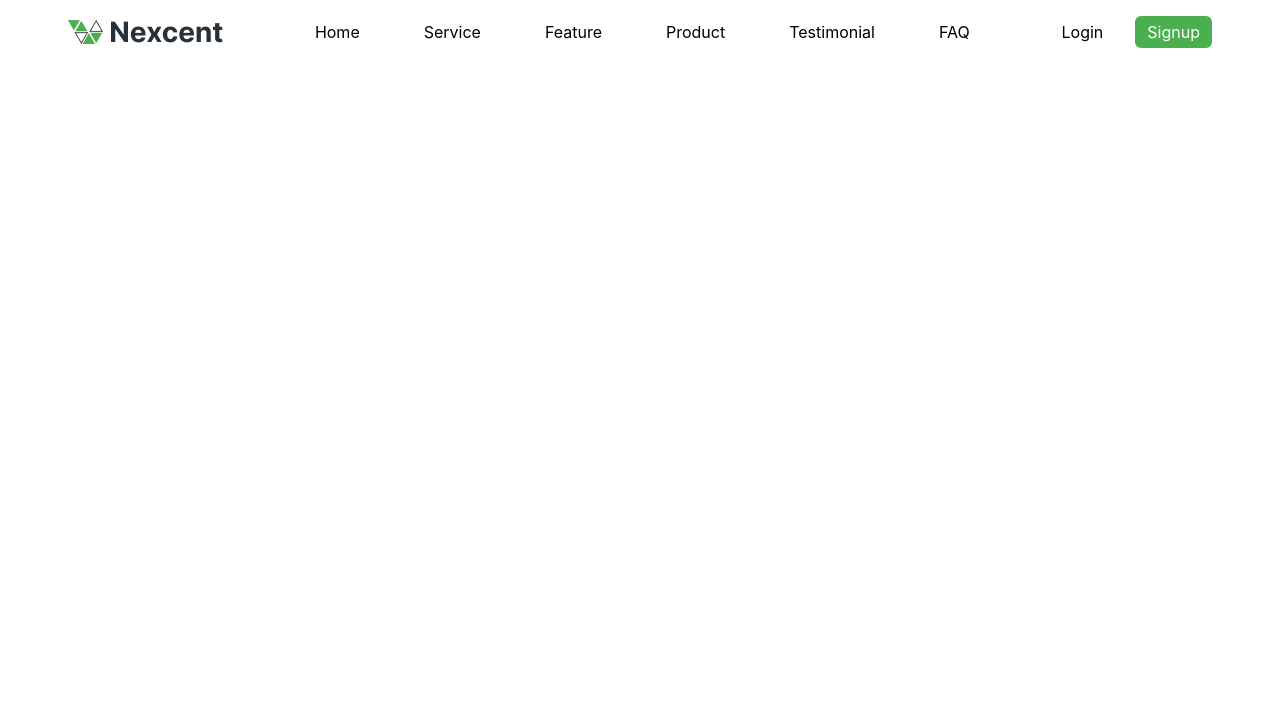
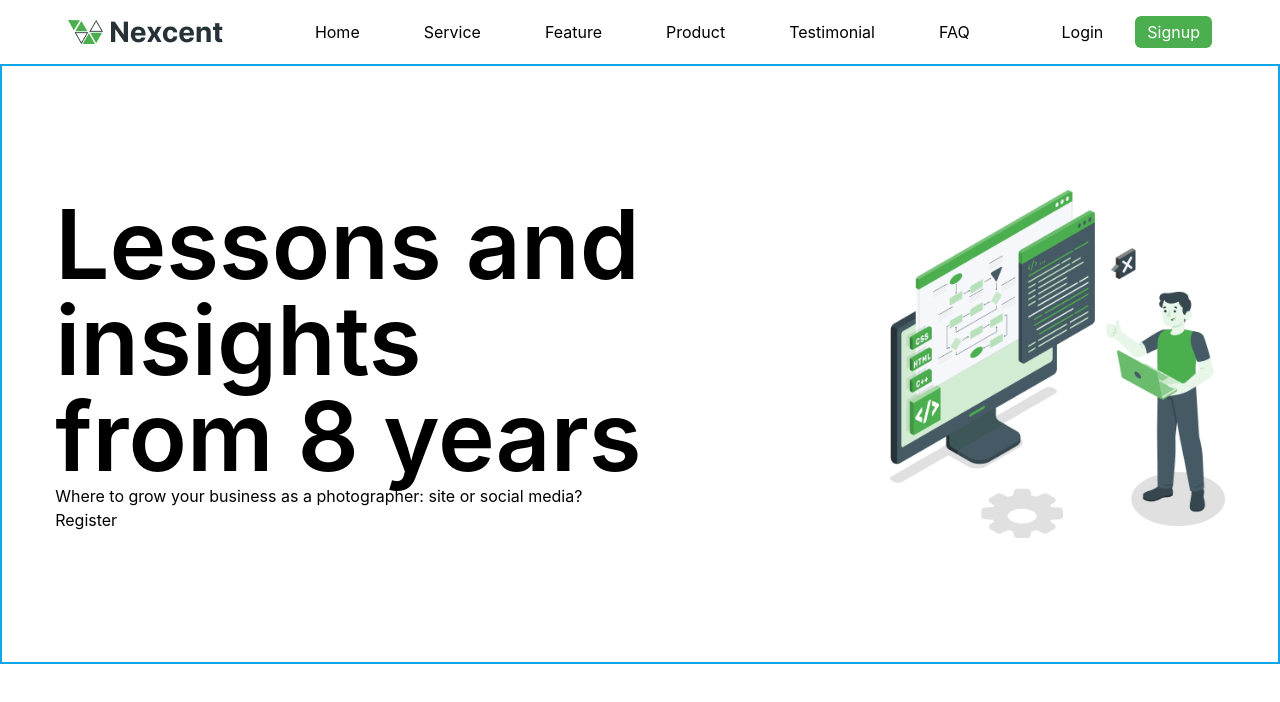
Before and after one commit to imlnr/figma-design, a React (Create React App) app: page / in a window 1280 px wide. Shown: the top 702 px of the page. Built offline with nearby package versions, Linux system fonts and the light colour scheme.

Commit message:
final commit

```diff
--- a/src/App.css
+++ b/src/App.css
@@ -1,5 +1,5 @@
 .App {
-  text-align: center;
+  /* text-align: center; */
 }
 
 .App-logo {
--- a/src/pages/Home.jsx
+++ b/src/pages/Home.jsx
@@ -1,10 +1,19 @@
 import React from 'react'
-
+import illu from '../assets/Illustration.png'
 const Home = () => {
     return (
-        <div className="hero">
-            <div></div>
-            <div></div>
+        <div className="flex w-full items-center h-100 justify-center border-solid border-2 border-sky-500" style={{ height: "600px" }}>
+            <div className='w-11/12 flex items-center justify-around'>
+                <div className=''>
+                    <h1 className='font-inter text-8xl font-semibold leading-96 tracking-normal text-left'>Lessons and insights</h1>
+                    <h1 className='font-inter text-8xl font-semibold leading-96 tracking-normal text-left'>from 8 years</h1>
+                    <p>Where to grow your business as a photographer: site or social media?</p>
+                    <button>Register</button>
+                </div>
+                <div className=''>
+                    <img src={illu} alt="illustration" />
+                </div>
+            </div>
         </div>
     )
 }
```
Also changed, not shown: src/assets/Illustration.png (added).
